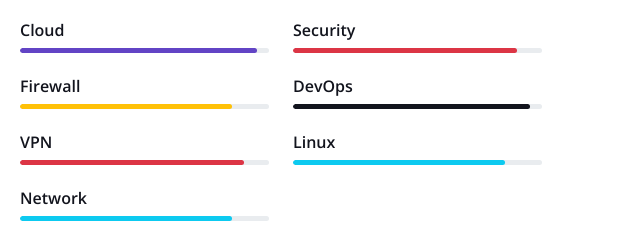
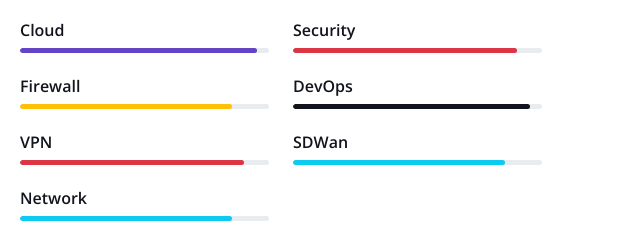
Before and after one commit to Mannathan/webapp-01, a plain HTML site: page index.html in a window 1280 px wide. Shown: the part 1345-1584 px from the top of the page, 74-714 px from the left. Drawn offline with nearby package versions, Linux system fonts and the light colour scheme; animation ran at ten frames a second.

Commit message:
added skills

```diff
--- a/index.html
+++ b/index.html
@@ -238,7 +238,7 @@
                             </div>
                             <div class="skill mb-4">
                                 <div class="d-flex justify-content-between">
-                                    <h6 class="font-weight-bold">Linux</h6>
+                                    <h6 class="font-weight-bold">SDWan</h6>
                                     <h6 class="font-weight-bold"></h6>
                                 </div>
                                 <div class="progress">
```
